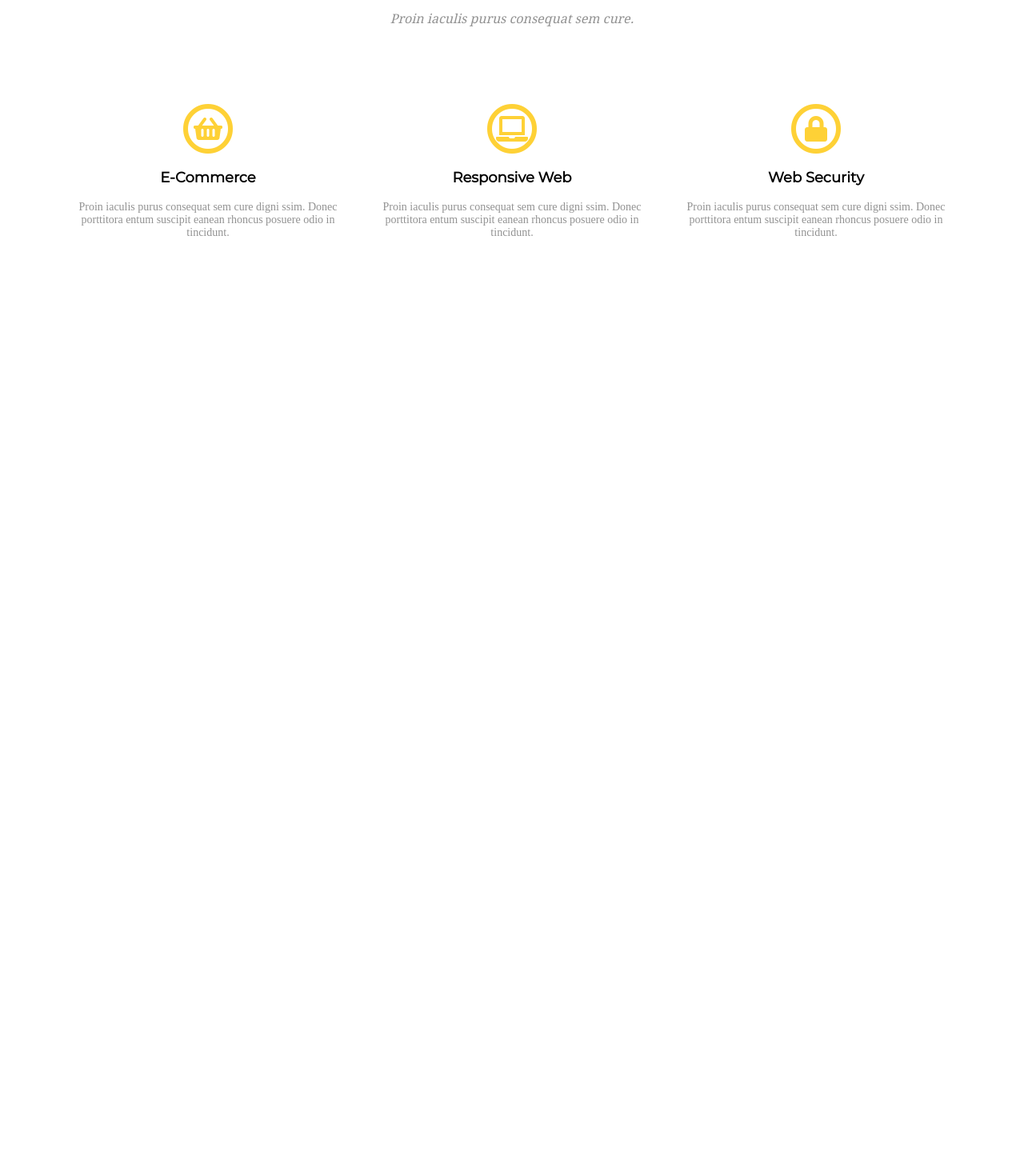
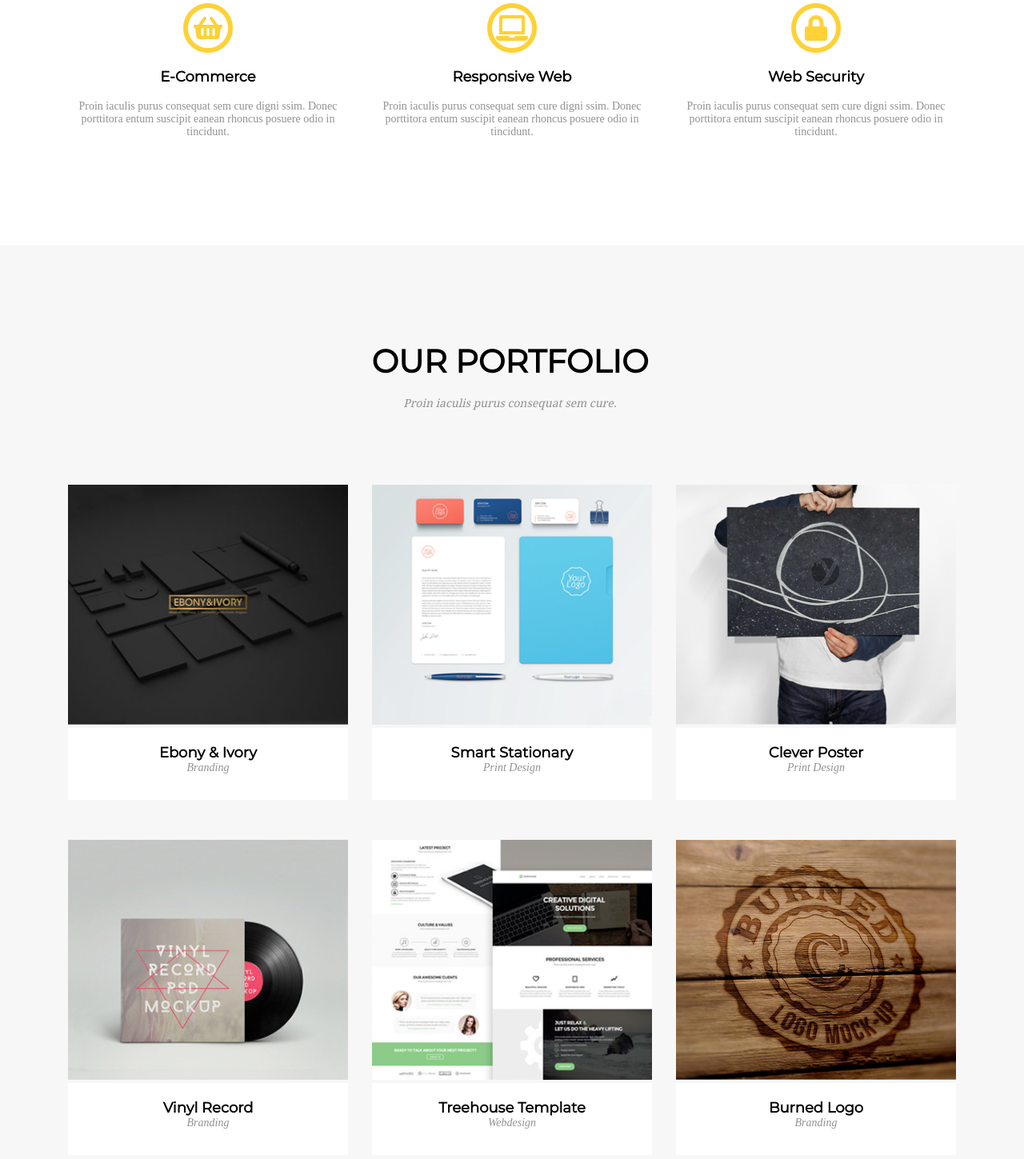
Before and after one commit to Ilshae/Golden, a website: page index.html in a window 1280 px wide. Shown: the part 1101-2550 px from the top of the page at 80% size. Before the commit the page ends 1534 px from the top, so only its background shows below. Drawn offline with Linux system fonts and the light colour scheme; a web font is replaced by a local one.

Commit message:
Add section Portfolio

```diff
--- a/index.html
+++ b/index.html
@@ -35,7 +35,7 @@
     <section class="services">
         <div class="container">
             <div class="row">
-                <header>
+                <header class="center">
                     <h1 class="page-title">Services</h1>
                     <p class="page-subtitle">Proin iaculis purus consequat sem cure.</p>
                 </header>
@@ -68,5 +68,62 @@
             </div>
         </div>
     </section>
+
+    <section class="portfolio">
+        <div class="container">
+            <div class="row center">
+                <header class="center">
+                    <h1 class="page-title">Our portfolio</h1>
+                    <p class="page-subtitle">Proin iaculis purus consequat sem cure.</p>
+                </header>
+            </div>
+            <div class="row" style="margin-bottom: 50px;">
+                <div class="card center col-4">
+                    <img class="card-img" src="images/portfolio1.jpg" alt="Card image">
+                    <div class="card-body">
+                        <h3>Ebony &amp; Ivory</h3>
+                        <p>Branding</p>
+                    </div>
+                </div>
+                <div class="card center col-4">
+                    <img class="card-img" src="images/portfolio2.jpg" alt="Card image">
+                    <div class="card-body">
+                        <h3>Smart Stationary</h3>
+                        <p>Print Design</p>
+                    </div>
+                </div>
+                <div class="card center col-4">
+                    <img class="card-img" src="images/portfolio3.jpg" alt="Card image">
+                    <div class="card-body">
+                        <h3>Clever Poster</h3>
+                        <p>Print Design</p>
+                    </div>
+                </div>
+            </div>
+            <div class="row">
+                <div class="card center col-4">
+                    <img class="card-img" src="images/portfolio4.jpg" alt="Card image">
+                    <div class="card-body">
+                        <h3>Vinyl Record</h3>
+                        <p>Branding</p>
+                    </div>
+                </div>
+                <div class="card center col-4">
+                    <img class="card-img" src="images/portfolio5.jpg" alt="Card image">
+                    <div class="card-body">
+                        <h3>Treehouse Template</h3>
+                        <p>Webdesign</p>
+                    </div>
+                </div>
+                <div class="card center col-4">
+                    <img class="card-img" src="images/portfolio6.jpg" alt="Card image">
+                    <div class="card-body">
+                        <h3>Burned Logo</h3>
+                        <p>Branding</p>
+                    </div>
+                </div>
+            </div>
+        </div>
+    </section>
    </body>
 </html>
--- a/sass/style.scss
+++ b/sass/style.scss
@@ -28,6 +28,7 @@ $font-four: 'RobotoSlab', serif;
 $color-one: #fed136;
 $color-two: #fff;
 $color-three: #929292;
+$color-four: #f7f7f7;
 
 /* Global */
 body{
@@ -66,6 +67,16 @@ body{
     margin: 24px auto 0 auto;
     text-transform: uppercase;
     font-weight: bold;
+}
+
+section{
+    padding: 120px 5px;
+}
+
+.center{
+    text-align: center;
+    justify-content: center;
+    align-items: center;
 }
 
 /* Nav */
@@ -155,7 +166,6 @@ nav{
 /* Services */
 .services{
     border-color: $color-two;
-    padding: 120px 5px;
 }
 
 .services .row{
@@ -164,21 +174,21 @@ nav{
     align-items: center;
 }
 
-.services header{
-    margin: 80px 5px;
+.services header, .portfolio header{
+    margin: 0 5px 80px 0;
     text-align: center;
-    justify-content: center;
-    align-items: center;
 }
 
 .services header h1{
     font-size: 40px;
+    margin: 0 0 20px 0;
 }
 
 .services header p{
     font-size: 16px;
     color: $color-three;
 }
+
 .tile i{
     color: $color-one;
 }
@@ -194,3 +204,49 @@ nav{
     font-size: 14px;
     font-family: $font-four;
 }
+
+/* Portfolio */
+.portfolio{
+    background-color: $color-four;
+}
+
+.portfolio header h1{
+    font-size: 40px;
+    font-weight: bold;
+    margin: 0 0 20px 0;
+}
+
+.portfolio header p{
+    color: $color-three;
+    font-family: $font-three;
+    font-size: 14px;
+}
+
+.card img{
+    width: 100%;
+    height: 300px;
+    object-fit: cover;
+}
+
+.card-body{
+    padding: 20px 0;
+    background-color: $color-two;
+    height: 90px;
+}
+
+.card-body h3, .card-body p{
+    padding: 0;
+    margin: 0;
+}
+
+.card-body h3{
+    font-family: $font-two;
+    font-size: 18px;
+}
+
+.card-body p{
+    font-size: 14px;
+    color: $color-three;
+    font-family: $font-four;
+    font-style: italic;
+}
```
Also changed, not shown: css/style.css, images/portfolio1.jpg (added), images/portfolio2.jpg (added), images/portfolio3.jpg (added), images/portfolio4.jpg (added), images/portfolio5.jpg (added), images/portfolio6.jpg (added), 1 other file.
